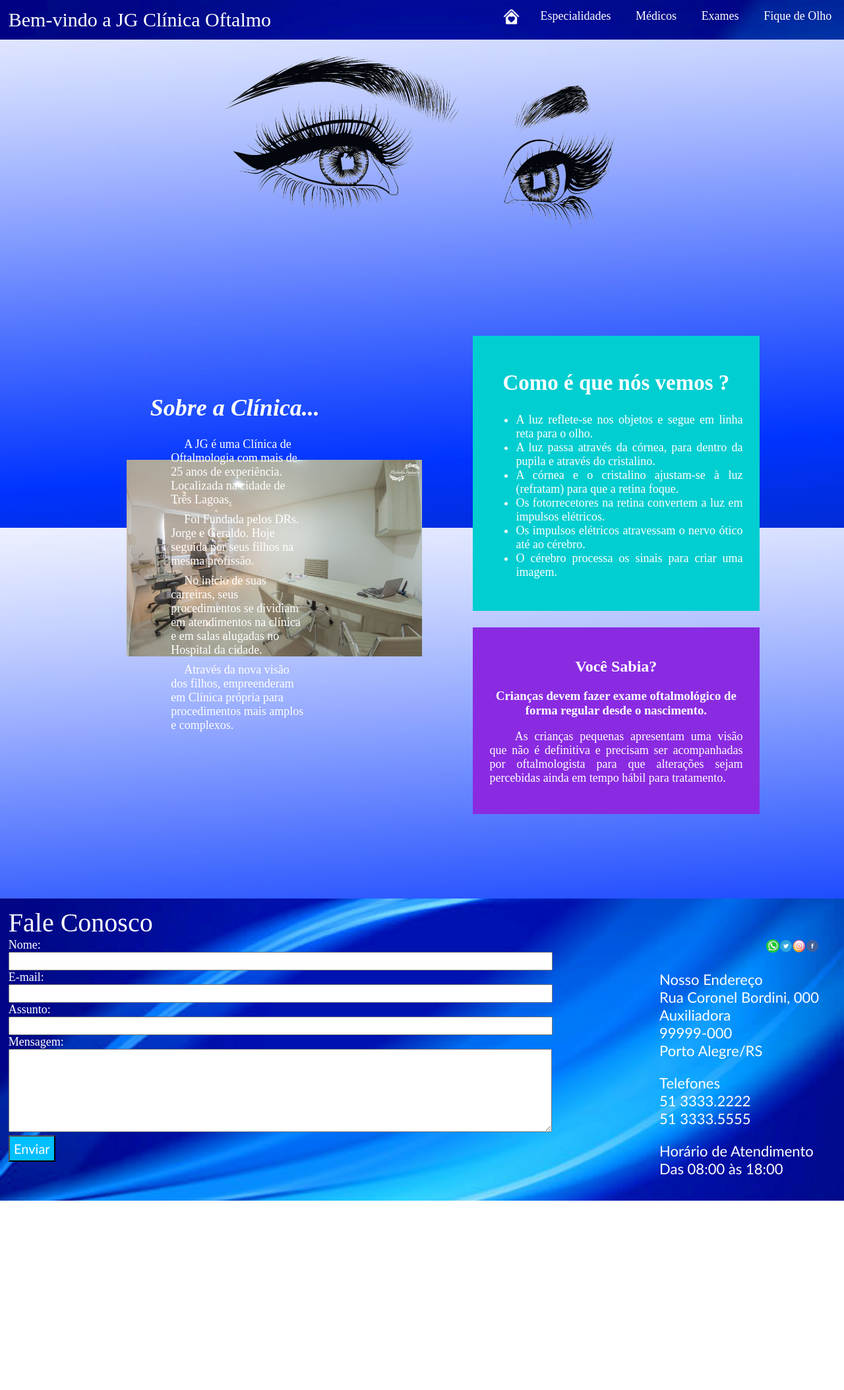
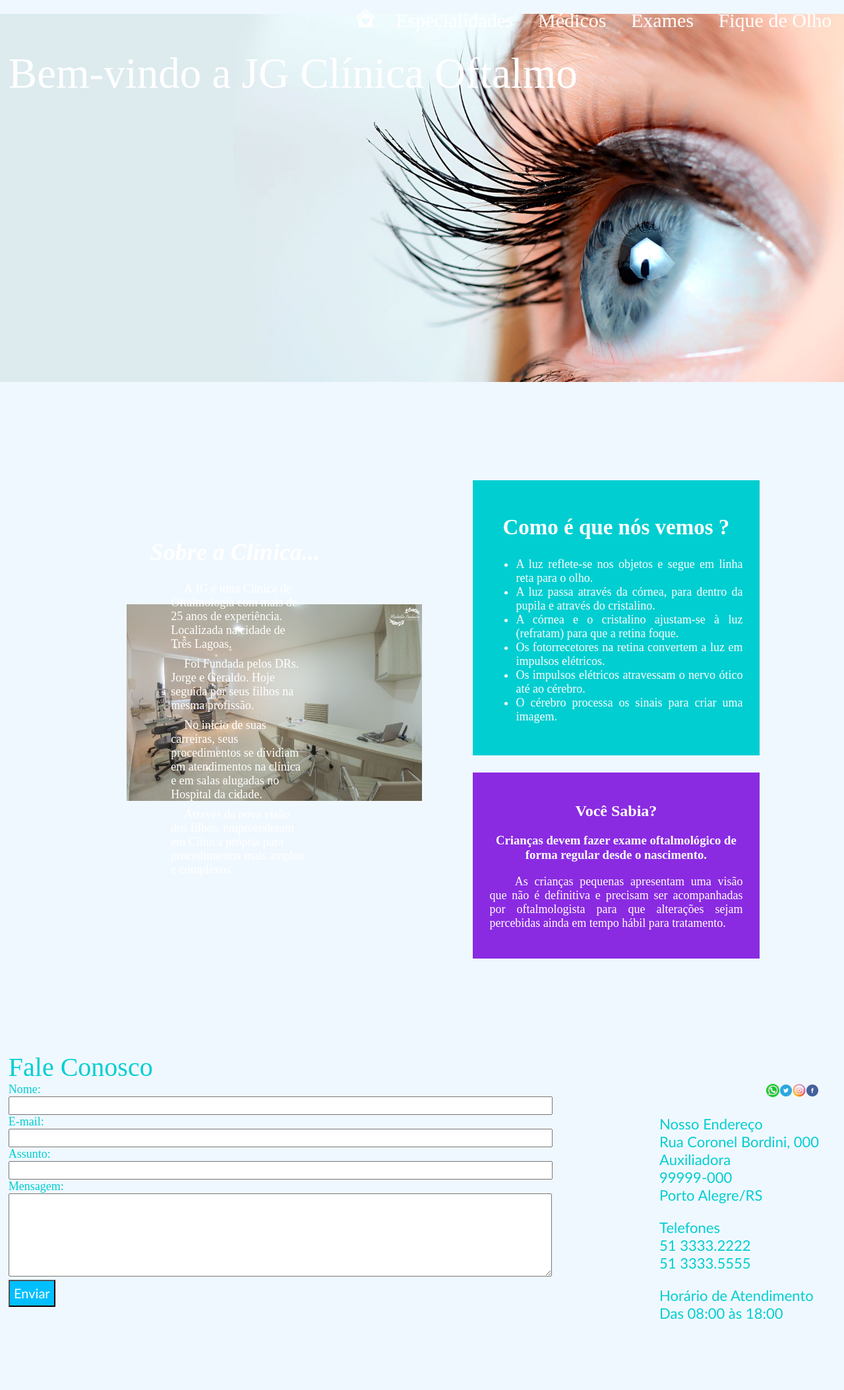
Before and after one commit to VanessadaSilvaPereira/ProjetoIntegradorUC12, a PHP site: page /index.php in a window 1280 px wide. Shown: the whole page at 66% size. Before the commit the page ends 1820 px from the top, so only its background shows below. Run offline with PHP 8.4, Linux system fonts and the light colour scheme.

Commit message:
ajustes finais

```diff
--- a/CSS/Estilos.css
+++ b/CSS/Estilos.css
@@ -2,11 +2,12 @@
 /*GERAL*/
 body{
     margin: 0;
-    background-image: url(../imagens/blue-ombre-wallpaper_5411909.jpg);
+    background-color:aliceblue;
+/*    background-image: url(../imagens/fundofrm.jpg);
     background-attachment: fixed;
-    background-position:top;
+    background-position:center;
     background-repeat: no-repeat;
-    background-size: 100%;
+    background-size: 100%;*/
 }
 .limparFloat{
     clear: both;
@@ -22,14 +23,14 @@ button:link, a:visited, a:active {
     text-decoration: none;
 }
 button:hover {
-    font-size:22px;
+    font-size:35px;
 }
 button{
     background-color:transparent;
     color:white;
     width:auto;
     height:auto;
-    font-size: 18px;
+    font-size: 30px;
     font-family:serif;
     border: none;
 }
@@ -43,30 +44,33 @@ button:focus{
     float:right;
 }
 #botaoCasa{
-    width:25px;
+    width:30px;
 }
 .botoesMenu img{
     width:100%;
 }
 #divmenu{
-    background-image: url(../imagens/omagemMenu.jpg);
+/*    background-image: url(../imagens/omagemMenu.jpg);
     background-repeat: no-repeat;
     background-size: 100%;
     background-position: top;
-    background-attachment:inherit;
+    background-attachment:inherit;*/
     /*height:100px;*/
     /*background-color:black;*/
 }
 #divOlhos{
-    height:270px;
-    background-image: url(../imagens/olhos2.png);
+    height:600px;
+    background-image: url(../imagens/oftalmologia-adulta.jpg);
     background-position:center;
     background-repeat: no-repeat;
-    margin: 2%;
+    background-attachment: scroll;
+    background-size: 100%;
+    /*height: auto;*/
+    /*margin: 2%;*/
 }
 #BemVindo{
     color:white;
-    font-size:30px;
+    font-size:65px;
     text-align:center;
     /*margin-top:;*/
 }
@@ -224,18 +228,18 @@ button:focus{
 }
 #formulario{
     /*background-color:darkturquoise;*/
-    background-image: url(../imagens/omagemMenu.jpg);
+/* background-image: url(../imagens/fundofrm.jpg);
     background-repeat: no-repeat;
-    background-attachment:inherit;
+    background-attachment:fixed;
     background-position: center;
-    background-size: 100%;
+    background-size: 100%;*/
     padding: 1%;
     width:98%;
-    height:auto;
+    height:500px;
     position: absolute;
     margin-top:10%;
     margin-bottom: 0;
-    color:white;
+    color:darkturquoise;
     font-size: 18px;
 }
 #botaoFaleConosco{
@@ -256,13 +260,13 @@ button:focus{
     color:white;
     float:right;
     margin-right: 2%;
-    color:white;
+    color:darkturquoise;
 }
 #divForm{
     float: left;
 }
 .labelForm{
-    color: white;
+    color:darkturquoise;
 }
 /*------------------------------------------*/
 
--- a/menu.php
+++ b/menu.php
@@ -1,7 +1,11 @@
 
 <header>
 
-    <div id="divmenu" >
+
+
+        <div id="divOlhos">
+
+              <div id="divmenu" >
 
         <div class="botoesMenu"><a href="fiqueDeOlho.php"><button>Fique de Olho</button></a></div>
         <div class="botoesMenu"><a href="exames.php"><button>Exames</button></a></div>
@@ -13,6 +17,7 @@
                 <div class="limparFloat"></div>
         </div>
 
-        <div id="divOlhos"></div>
+
+        </div>
 
 </header>
```
Also changed, not shown: nbproject/private/private.xml (+10 -22 lines), imagens/fundofrm.jpg (added), imagens/oftalmologia-adulta - Copia.jpg (added), imagens/oftalmologia-adulta.jpg (added), 1 other file.
